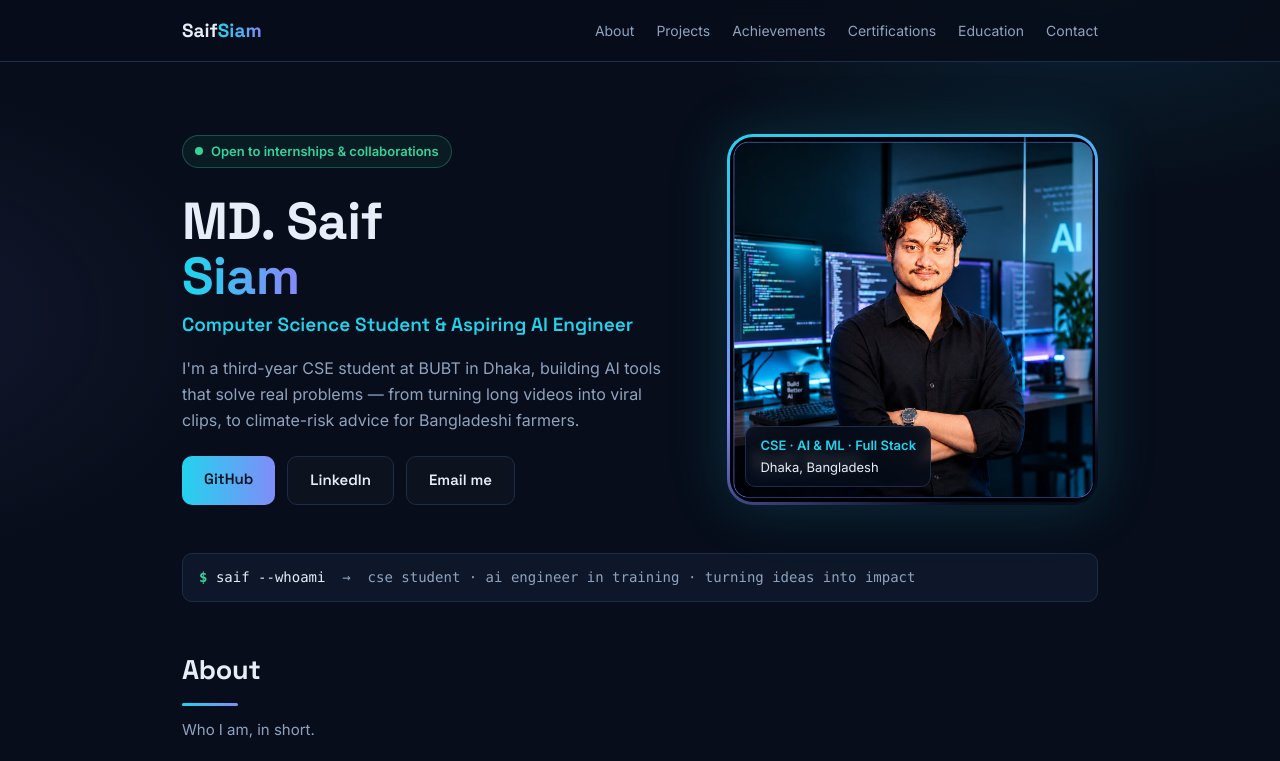
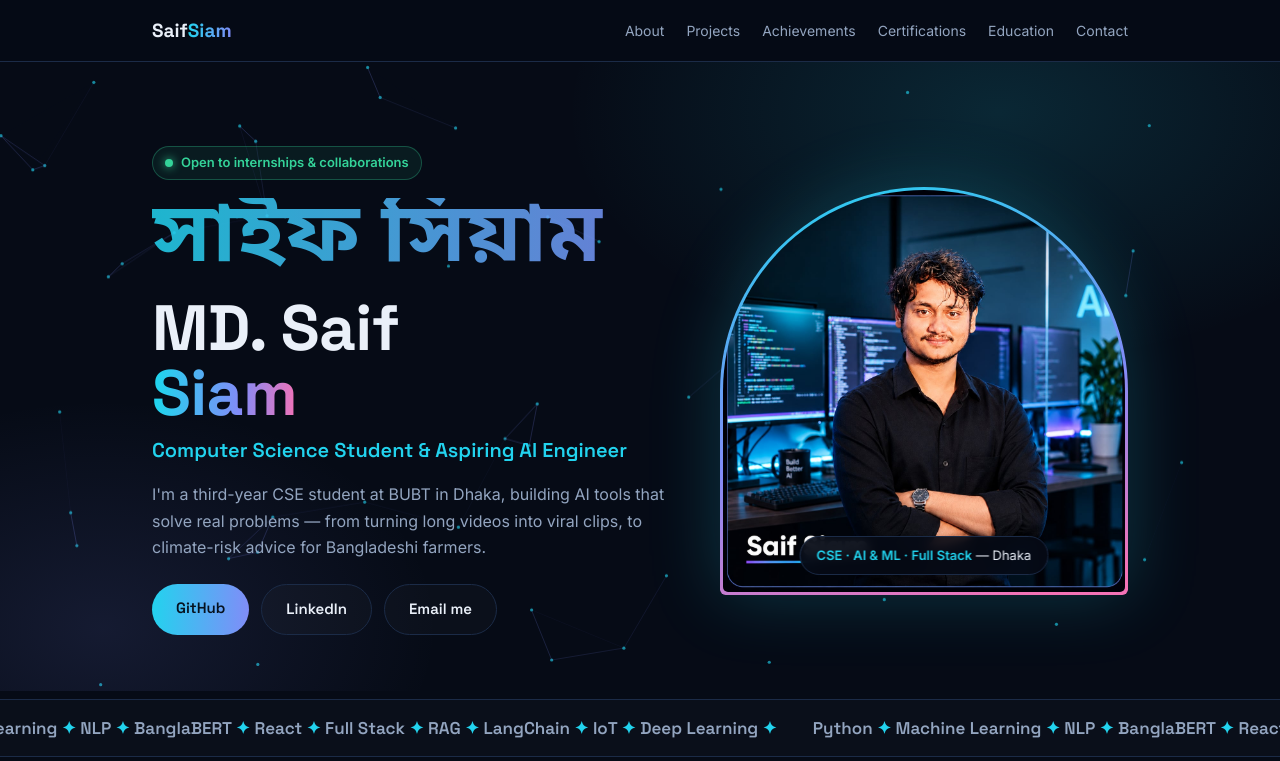
Before and after one commit to Siam007-ayuno/portfolio, a plain HTML site: page index.html in a window 1280 px wide. Shown: the top 761 px of the page. Drawn offline with Linux system fonts and the light colour scheme.

Commit message:
Replace index.html with artistic redesign

```diff
--- a/index.html
+++ b/index.html
@@ -12,7 +12,7 @@
 <link rel="icon" href="assets/saif.jpg">
 <link rel="preconnect" href="https://fonts.googleapis.com">
 <link rel="preconnect" href="https://fonts.gstatic.com" crossorigin>
-<link href="https://fonts.googleapis.com/css2?family=Space+Grotesk:wght@500;600;700&family=Inter:wght@400;500;600&display=swap" rel="stylesheet">
+<link href="https://fonts.googleapis.com/css2?family=Space+Grotesk:wght@500;600;700&family=Inter:wght@400;500;600&family=Noto+Sans+Bengali:wght@700&display=swap" rel="stylesheet">
 <script type="application/ld+json">
 {
   "@context": "https://schema.org",
@@ -28,26 +28,22 @@
 </script>
 <style>
   :root{
-    --bg:#070d1a; --panel:#0d1729; --card:#0e1930; --line:#1c2c4a;
-    --text:#e8eef7; --muted:#8fa3bf; --cyan:#22d3ee; --violet:#818cf8;
-    --green:#34d399;
+    --bg:#060b16; --panel:#0b1424; --card:#0d182c; --line:#1b2b47;
+    --text:#eaf0f9; --muted:#93a5c0; --cyan:#22d3ee; --violet:#818cf8;
+    --green:#34d399; --pink:#f472b6;
   }
   *{margin:0;padding:0;box-sizing:border-box}
   html{scroll-behavior:smooth}
   body{
     font-family:Inter,system-ui,-apple-system,"Segoe UI",Roboto,Arial,sans-serif;
-    background:var(--bg); color:var(--text); line-height:1.65;
-    background-image:
-      radial-gradient(700px 400px at 85% -5%, rgba(34,211,238,.12), transparent 60%),
-      radial-gradient(600px 400px at -10% 40%, rgba(129,140,248,.10), transparent 60%);
-    background-attachment:fixed;
+    background:var(--bg); color:var(--text); line-height:1.65; overflow-x:hidden;
   }
   a{color:var(--cyan);text-decoration:none}
   a:hover{text-decoration:underline}
-  .wrap{max-width:960px;margin:0 auto;padding:0 22px}
+  .wrap{max-width:1020px;margin:0 auto;padding:0 22px}
   h1,h2,h3{font-family:"Space Grotesk",Inter,sans-serif;letter-spacing:-.01em}
 
-  header{position:sticky;top:0;z-index:10;background:rgba(7,13,26,.88);backdrop-filter:blur(10px);border-bottom:1px solid var(--line)}
+  header{position:sticky;top:0;z-index:20;background:rgba(6,11,22,.85);backdrop-filter:blur(10px);border-bottom:1px solid var(--line)}
   nav{display:flex;align-items:center;justify-content:space-between;padding:15px 0}
   nav .logo{font-family:"Space Grotesk",sans-serif;font-weight:700;font-size:19px;color:var(--text)}
   nav .logo em{font-style:normal;background:linear-gradient(90deg,var(--cyan),var(--violet));-webkit-background-clip:text;background-clip:text;color:transparent}
@@ -56,55 +52,72 @@
   nav ul a:hover{color:var(--text);text-decoration:none}
   @media(max-width:680px){nav ul{display:none}}
 
-  .hero{display:grid;grid-template-columns:1.15fr .85fr;gap:44px;align-items:center;padding:72px 0 40px}
-  @media(max-width:760px){.hero{grid-template-columns:1fr;padding:48px 0 32px}}
-  .hero h1{font-size:52px;line-height:1.05;margin:10px 0 6px}
-  @media(max-width:760px){.hero h1{font-size:40px}}
-  .hero h1 .grad{background:linear-gradient(92deg,var(--cyan) 10%,var(--violet) 90%);-webkit-background-clip:text;background-clip:text;color:transparent}
-  .hero .role{font-family:"Space Grotesk",sans-serif;font-size:19px;font-weight:600;color:var(--cyan);margin-bottom:14px}
-  .hero p.lede{color:var(--muted);max-width:520px;margin-bottom:22px}
-  .status{display:inline-flex;align-items:center;gap:8px;font-size:13px;font-weight:600;color:var(--green);background:rgba(52,211,153,.08);border:1px solid rgba(52,211,153,.3);padding:5px 12px;border-radius:999px;margin-bottom:16px}
-  .status i{width:8px;height:8px;border-radius:50%;background:var(--green);display:inline-block}
+  /* ---- hero ---- */
+  .hero{position:relative;padding:84px 0 56px;overflow:hidden}
+  #net{position:absolute;inset:0;width:100%;height:100%;opacity:.85}
+  .hero::after{content:"";position:absolute;inset:0;background:radial-gradient(720px 420px at 78% 8%, rgba(34,211,238,.14), transparent 60%),radial-gradient(560px 380px at 8% 90%, rgba(129,140,248,.12), transparent 60%);pointer-events:none}
+  .hero-inner{position:relative;z-index:2;display:grid;grid-template-columns:1.12fr .88fr;gap:48px;align-items:center}
+  @media(max-width:780px){.hero-inner{grid-template-columns:1fr;padding-top:8px}}
+  .bn{font-family:"Noto Sans Bengali",sans-serif;font-size:clamp(44px,8vw,84px);font-weight:700;line-height:1;
+    background:linear-gradient(92deg,rgba(34,211,238,.9),rgba(129,140,248,.9));
+    -webkit-background-clip:text;background-clip:text;color:transparent;opacity:.95}
+  .hero h1{font-size:clamp(40px,6.5vw,64px);line-height:1.02;margin:14px 0 8px}
+  .hero h1 .grad{background:linear-gradient(92deg,var(--cyan) 5%,var(--violet) 60%,var(--pink) 100%);-webkit-background-clip:text;background-clip:text;color:transparent}
+  .hero .role{font-family:"Space Grotesk",sans-serif;font-size:20px;font-weight:600;color:var(--cyan);margin-bottom:14px}
+  .hero p.lede{color:var(--muted);max-width:520px;margin-bottom:24px;font-size:16px}
+  .status{display:inline-flex;align-items:center;gap:8px;font-size:13px;font-weight:600;color:var(--green);background:rgba(52,211,153,.08);border:1px solid rgba(52,211,153,.3);padding:5px 12px;border-radius:999px;margin-bottom:18px}
+  .status i{width:8px;height:8px;border-radius:50%;background:var(--green);display:inline-block;box-shadow:0 0 10px var(--green)}
   .btns{display:flex;gap:12px;flex-wrap:wrap}
-  .btn{display:inline-block;padding:11px 22px;border-radius:10px;font-weight:600;font-size:15px;font-family:"Space Grotesk",sans-serif}
+  .btn{display:inline-block;padding:12px 24px;border-radius:999px;font-weight:600;font-size:15px;font-family:"Space Grotesk",sans-serif}
   .btn-primary{background:linear-gradient(92deg,var(--cyan),var(--violet));color:#06121f}
   .btn-primary:hover{text-decoration:none;opacity:.92}
   .btn-ghost{border:1px solid var(--line);color:var(--text);background:rgba(255,255,255,.02)}
   .btn-ghost:hover{text-decoration:none;border-color:var(--cyan)}
 
-  .photo-frame{position:relative;border-radius:26px;padding:3px;background:linear-gradient(160deg,var(--cyan),var(--violet) 55%,transparent 90%);box-shadow:0 0 60px rgba(34,211,238,.18)}
-  .photo-frame img{display:block;width:100%;aspect-ratio:1/1;object-fit:cover;border-radius:23px}
-  .photo-chip{position:absolute;left:18px;bottom:18px;background:rgba(7,13,26,.85);backdrop-filter:blur(6px);border:1px solid var(--line);border-radius:10px;padding:8px 14px;font-size:13px;color:var(--text)}
-  .photo-chip b{color:var(--cyan)}
+  .arch{position:relative;border-radius:999px 999px 28px 28px;padding:3px;background:linear-gradient(165deg,var(--cyan),var(--violet) 55%,var(--pink) 95%);box-shadow:0 0 70px rgba(34,211,238,.22)}
+  .arch img{display:block;width:100%;aspect-ratio:1/1;object-fit:cover;border-radius:996px 996px 25px 25px}
+  .arch-chip{position:absolute;left:50%;transform:translateX(-50%);bottom:20px;background:rgba(6,11,22,.88);backdrop-filter:blur(6px);border:1px solid var(--line);border-radius:999px;padding:8px 16px;font-size:13px;white-space:nowrap}
+  .arch-chip b{color:var(--cyan)}
 
-  .term{margin:8px 0 8px;font-family:ui-monospace,SFMono-Regular,Menlo,Consolas,monospace;font-size:14px;color:var(--muted);background:var(--panel);border:1px solid var(--line);border-radius:10px;padding:12px 16px;overflow-x:auto;white-space:nowrap}
-  .term b{color:var(--green);font-weight:600}
-  .term span{color:var(--text)}
+  /* ---- marquee ---- */
+  .marquee{border-top:1px solid var(--line);border-bottom:1px solid var(--line);overflow:hidden;padding:14px 0;margin:8px 0 12px;background:rgba(255,255,255,.015)}
+  .marquee-track{display:flex;gap:0;width:max-content;animation:scroll 26s linear infinite}
+  .marquee span{font-family:"Space Grotesk",sans-serif;font-size:17px;font-weight:600;color:var(--muted);padding:0 18px;white-space:nowrap}
+  .marquee span b{color:var(--cyan);font-weight:600}
+  @keyframes scroll{to{transform:translateX(-50%)}}
 
-  section{padding:38px 0}
-  h2{font-size:27px;margin-bottom:4px}
-  h2::after{content:"";display:block;width:56px;height:3px;border-radius:2px;margin-top:10px;background:linear-gradient(90deg,var(--cyan),var(--violet))}
-  .sub{color:var(--muted);margin:12px 0 22px;font-size:15px}
-  .card{background:var(--card);border:1px solid var(--line);border-radius:16px;padding:22px 24px;margin-bottom:14px;transition:border-color .2s,transform .2s}
-  .card:hover{border-color:rgba(34,211,238,.45)}
-  .card h3{font-size:18px;margin-bottom:4px}
+  section{padding:42px 0}
+  h2{font-size:30px;margin-bottom:4px}
+  h2::after{content:"";display:block;width:56px;height:3px;border-radius:2px;margin-top:12px;background:linear-gradient(90deg,var(--cyan),var(--violet),var(--pink))}
+  .sub{color:var(--muted);margin:14px 0 24px;font-size:15px}
+  .card{background:linear-gradient(180deg,rgba(255,255,255,.025),rgba(255,255,255,0)),var(--card);border:1px solid var(--line);border-radius:18px;padding:24px 26px;margin-bottom:14px;transition:border-color .2s,transform .2s}
+  .card:hover{border-color:rgba(34,211,238,.45);transform:translateY(-2px)}
+  .card h3{font-size:19px;margin-bottom:4px}
   .card .meta{color:var(--muted);font-size:13px;margin-bottom:8px}
   .card p{color:#c6d2e4;font-size:15px}
   .tags{display:flex;gap:8px;flex-wrap:wrap;margin-top:12px}
   .tag{font-size:12px;background:#16233d;border:1px solid var(--line);color:var(--muted);padding:3px 10px;border-radius:999px}
-  .grid{display:grid;grid-template-columns:1fr 1fr;gap:14px}
-  .grid .card{margin-bottom:0}
-  @media(max-width:640px){.grid{grid-template-columns:1fr}}
+  .bento{display:grid;grid-template-columns:repeat(6,1fr);gap:14px}
+  .bento .card{margin-bottom:0}
+  .bento .span6{grid-column:span 6}
+  .bento .span3{grid-column:span 3}
+  @media(max-width:640px){.bento .span3{grid-column:span 6}}
+  .grid3{display:grid;grid-template-columns:repeat(3,1fr);gap:14px}
+  .grid3 .card{margin-bottom:0}
+  @media(max-width:760px){.grid3{grid-template-columns:1fr}}
   .skill-list{display:flex;flex-wrap:wrap;gap:10px}
-  .skill{background:var(--card);border:1px solid var(--line);border-radius:9px;padding:8px 14px;font-size:14px}
+  .skill{background:var(--card);border:1px solid var(--line);border-radius:999px;padding:8px 15px;font-size:14px}
   .skill:hover{border-color:rgba(34,211,238,.45)}
   .badge{display:inline-block;background:rgba(52,211,153,.12);color:var(--green);border:1px solid rgba(52,211,153,.35);font-size:12px;font-weight:700;padding:3px 10px;border-radius:999px;margin-bottom:10px}
   .feature{border:1px solid rgba(34,211,238,.35)}
-  .cert-list p{padding:7px 0;border-bottom:1px solid var(--line)}
+  .cert-list p{padding:8px 0;border-bottom:1px solid var(--line)}
   .cert-list p:last-child{border-bottom:none}
+  .quote{font-family:"Space Grotesk",sans-serif;font-size:clamp(22px,3.4vw,30px);line-height:1.35;font-weight:600;text-align:center;padding:20px 0 4px}
+  .quote em{font-style:normal;background:linear-gradient(92deg,var(--cyan),var(--violet));-webkit-background-clip:text;background-clip:text;color:transparent}
   footer{border-top:1px solid var(--line);padding:28px 0 40px;color:var(--muted);font-size:14px;text-align:center}
   @media (prefers-reduced-motion: reduce){
     html{scroll-behavior:auto}
+    .marquee-track{animation:none}
     .card{transition:none}
   }
 </style>
@@ -126,10 +139,12 @@
   </div>
 </header>
 
-<main class="wrap">
 <div class="hero">
+  <canvas id="net" aria-hidden="true"></canvas>
+  <div class="wrap hero-inner">
     <div>
       <span class="status"><i></i> Open to internships &amp; collaborations</span>
+      <div class="bn">সাইফ সিয়াম</div>
       <h1>MD. Saif<br><span class="grad">Siam</span></h1>
       <div class="role">Computer Science Student &amp; Aspiring AI Engineer</div>
       <p class="lede">I'm a third-year CSE student at BUBT in Dhaka, building AI tools that solve real problems — from turning long videos into viral clips, to climate-risk advice for Bangladeshi farmers.</p>
@@ -139,14 +154,21 @@
         <a class="btn btn-ghost" href="mailto:saifayuno@gmail.com">Email me</a>
       </div>
     </div>
-    <div class="photo-frame">
+    <div class="arch">
       <img src="assets/saif.jpg" alt="Saif Siam — Computer Science student and aspiring AI engineer">
-      <div class="photo-chip"><b>CSE · AI &amp; ML · Full Stack</b><br>Dhaka, Bangladesh</div>
+      <div class="arch-chip"><b>CSE · AI &amp; ML · Full Stack</b> — Dhaka</div>
+    </div>
   </div>
 </div>
 
-  <div class="term"><b>$</b> <span>saif --whoami</span> &nbsp;→&nbsp; cse student · ai engineer in training · turning ideas into impact</div>
+<div class="marquee" aria-hidden="true">
+  <div class="marquee-track">
+    <span>Python <b>✦</b> Machine Learning <b>✦</b> NLP <b>✦</b> BanglaBERT <b>✦</b> React <b>✦</b> Full Stack <b>✦</b> RAG <b>✦</b> LangChain <b>✦</b> IoT <b>✦</b> Deep Learning <b>✦</b></span>
+    <span>Python <b>✦</b> Machine Learning <b>✦</b> NLP <b>✦</b> BanglaBERT <b>✦</b> React <b>✦</b> Full Stack <b>✦</b> RAG <b>✦</b> LangChain <b>✦</b> IoT <b>✦</b> Deep Learning <b>✦</b></span>
+  </div>
+</div>
 
+<main class="wrap">
   <section id="about">
     <h2>About</h2>
     <p class="sub">Who I am, in short.</p>
@@ -193,52 +215,54 @@
   <section id="projects">
     <h2>Projects</h2>
     <p class="sub">Things I've built — most of them open source on GitHub.</p>
-    <div class="card feature">
+    <div class="bento">
+      <div class="card feature span6">
         <h3><a href="https://github.com/Siam007-ayuno/ClipForge" target="_blank" rel="noopener">ClipForge</a></h3>
         <div class="meta">Python · Gradio · AI video</div>
         <p>An AI tool that turns long videos (podcasts, streams, lectures) into viral vertical short clips — it finds the high-impact moments, generates word-level animated subtitles, and reframes speakers to 9:16 with face detection.</p>
         <div class="tags"><span class="tag">Python</span><span class="tag">Gradio</span><span class="tag">Computer Vision</span></div>
       </div>
-    <div class="grid">
-      <div class="card">
+      <div class="card span3">
         <h3><a href="https://github.com/Siam007-ayuno/AGRI-GUARD" target="_blank" rel="noopener">AGRI-GUARD</a></h3>
         <div class="meta">React · Flask · Machine Learning</div>
         <p>A climate risk &amp; crop advisory system for Bangladeshi farmers. It analyses weather, soil and environmental data to predict risks like floods and droughts, and turns them into plain-language farming advice.</p>
         <div class="tags"><span class="tag">React + Vite</span><span class="tag">Flask</span><span class="tag">ML</span></div>
       </div>
-      <div class="card">
+      <div class="card span3">
         <h3><a href="https://github.com/Siam007-ayuno/BUBT_Connect" target="_blank" rel="noopener">BUBT Connect</a></h3>
         <div class="meta">TypeScript · Full-stack · PWA</div>
         <p>A full-stack web app for BUBT students — a digital community, academic and emergency platform for the university, built mobile-first as a progressive web app.</p>
         <div class="tags"><span class="tag">TypeScript</span><span class="tag">Full-stack</span><span class="tag">PWA</span></div>
       </div>
-      <div class="card">
+      <div class="card span3">
         <h3>Bengali NLP Safety Challenge 2026 — Research Paper</h3>
         <div class="meta">Team Mind Mappers · NLP · BanglaBERT-Large</div>
         <p>Our team reached a top position on the final leaderboard (score 0.585) at the BUBT Bengali NLP Safety Challenge 2026. Our paper, "Pseudo-Label Self-Training with BanglaBERT-Large, Focal Loss, and Per-Label Thresholds", tackles safety classification in Bengali text.</p>
         <div class="tags"><span class="tag">NLP</span><span class="tag">BanglaBERT</span><span class="tag">PyTorch</span><span class="tag">Research</span></div>
       </div>
-      <div class="card">
+      <div class="card span3">
         <h3>E-Commerce Platform</h3>
         <div class="meta">MERN Stack · Full-stack</div>
         <p>A fully functional e-commerce website built with the MERN stack — a seamless shopping experience with secure user authentication, login and signup.</p>
         <div class="tags"><span class="tag">MongoDB</span><span class="tag">Express.js</span><span class="tag">React.js</span><span class="tag">Node.js</span></div>
       </div>
-      <div class="card">
+      <div class="card span3">
         <h3>AI-Powered Web Application</h3>
         <div class="meta">React.js · Python · OpenAI API</div>
         <p>My first AI-powered web application — a dynamic, intelligent app combining a smooth React.js front end, a Python backend, and the OpenAI API for AI capabilities.</p>
         <div class="tags"><span class="tag">React.js</span><span class="tag">Python</span><span class="tag">OpenAI API</span></div>
       </div>
-      <div class="card">
+      <div class="card span3">
         <h3><a href="https://github.com/Siam007-ayuno/Price_prediction" target="_blank" rel="noopener">Price Prediction</a></h3>
         <div class="meta">Python · Jupyter · Machine Learning</div>
         <p>Machine learning notebooks exploring price prediction — data cleaning, exploratory analysis and model training in Python.</p>
         <div class="tags"><span class="tag">Python</span><span class="tag">Jupyter</span><span class="tag">ML</span></div>
       </div>
     </div>
-    <p style="margin-top:14px;color:var(--muted);font-size:15px">More on my GitHub — including an AI Engineering bootcamp journey, data-analysis notebooks, and early Python &amp; ML practice projects. <a href="https://github.com/Siam007-ayuno?tab=repositories" target="_blank" rel="noopener">See all repositories →</a></p>
+    <p style="margin-top:16px;color:var(--muted);font-size:15px">More on my GitHub — including an AI Engineering bootcamp journey, data-analysis notebooks, and early Python &amp; ML practice projects. <a href="https://github.com/Siam007-ayuno?tab=repositories" target="_blank" rel="noopener">See all repositories →</a></p>
   </section>
+
+  <p class="quote">“Dream big. Code bigger. <em>Build · Innovate · Inspire.</em>”</p>
 
   <section id="achievements">
     <h2>Achievements</h2>
@@ -249,7 +273,7 @@
       <div class="meta">Team Agni Guard · Environmental Science &amp; Sustainability</div>
       <p>Won the Bangladesh National Round 2026 with Team Agni Guard, and was selected for the International Final Round 2026 in Malaysia.</p>
     </div>
-    <div class="grid">
+    <div class="grid3">
       <div class="card">
         <span class="badge">🥈 1st Runner Up</span>
         <h3>CodeSprint Hackathon 2025</h3>
@@ -341,5 +365,50 @@
     © 2026 MD. Saif Siam · Built with HTML &amp; CSS, hosted on GitHub Pages
   </div>
 </footer>
+
+<script>
+(function(){
+  var canvas = document.getElementById('net');
+  if(!canvas || window.matchMedia('(prefers-reduced-motion: reduce)').matches) return;
+  var ctx = canvas.getContext('2d');
+  var W, H, pts = [], mouse = {x:-9999, y:-9999};
+  function resize(){
+    var r = canvas.parentElement.getBoundingClientRect();
+    W = canvas.width = r.width; H = canvas.height = r.height;
+    var n = Math.min(90, Math.floor(W * H / 16000));
+    pts = [];
+    for(var i=0;i<n;i++) pts.push({x:Math.random()*W, y:Math.random()*H, vx:(Math.random()-.5)*.35, vy:(Math.random()-.5)*.35});
+  }
+  resize();
+  window.addEventListener('resize', resize);
+  canvas.parentElement.addEventListener('mousemove', function(e){
+    var r = canvas.getBoundingClientRect();
+    mouse.x = e.clientX - r.left; mouse.y = e.clientY - r.top;
+  });
+  canvas.parentElement.addEventListener('mouseleave', function(){ mouse.x = -9999; mouse.y = -9999; });
+  function tick(){
+    ctx.clearRect(0,0,W,H);
+    for(var i=0;i<pts.length;i++){
+      var p = pts[i];
+      p.x += p.vx; p.y += p.vy;
+      if(p.x<0||p.x>W) p.vx*=-1;
+      if(p.y<0||p.y>H) p.vy*=-1;
+      var dx = p.x-mouse.x, dy = p.y-mouse.y, d2 = dx*dx+dy*dy;
+      if(d2 < 14400){ p.x += dx*0.004; p.y += dy*0.004; }
+      ctx.beginPath(); ctx.arc(p.x,p.y,1.6,0,Math.PI*2);
+      ctx.fillStyle = 'rgba(34,211,238,.75)'; ctx.fill();
+      for(var j=i+1;j<pts.length;j++){
+        var q = pts[j], ddx = p.x-q.x, ddy = p.y-q.y, dd = ddx*ddx+ddy*ddy;
+        if(dd < 12100){
+          ctx.beginPath(); ctx.moveTo(p.x,p.y); ctx.lineTo(q.x,q.y);
+          ctx.strokeStyle = 'rgba(129,140,248,' + (0.28*(1-dd/12100)) + ')'; ctx.lineWidth = 1; ctx.stroke();
+        }
+      }
+    }
+    requestAnimationFrame(tick);
+  }
+  tick();
+})();
+</script>
 </body>
 </html>
```
Lines whose indentation alone changed are shown as unchanged.
